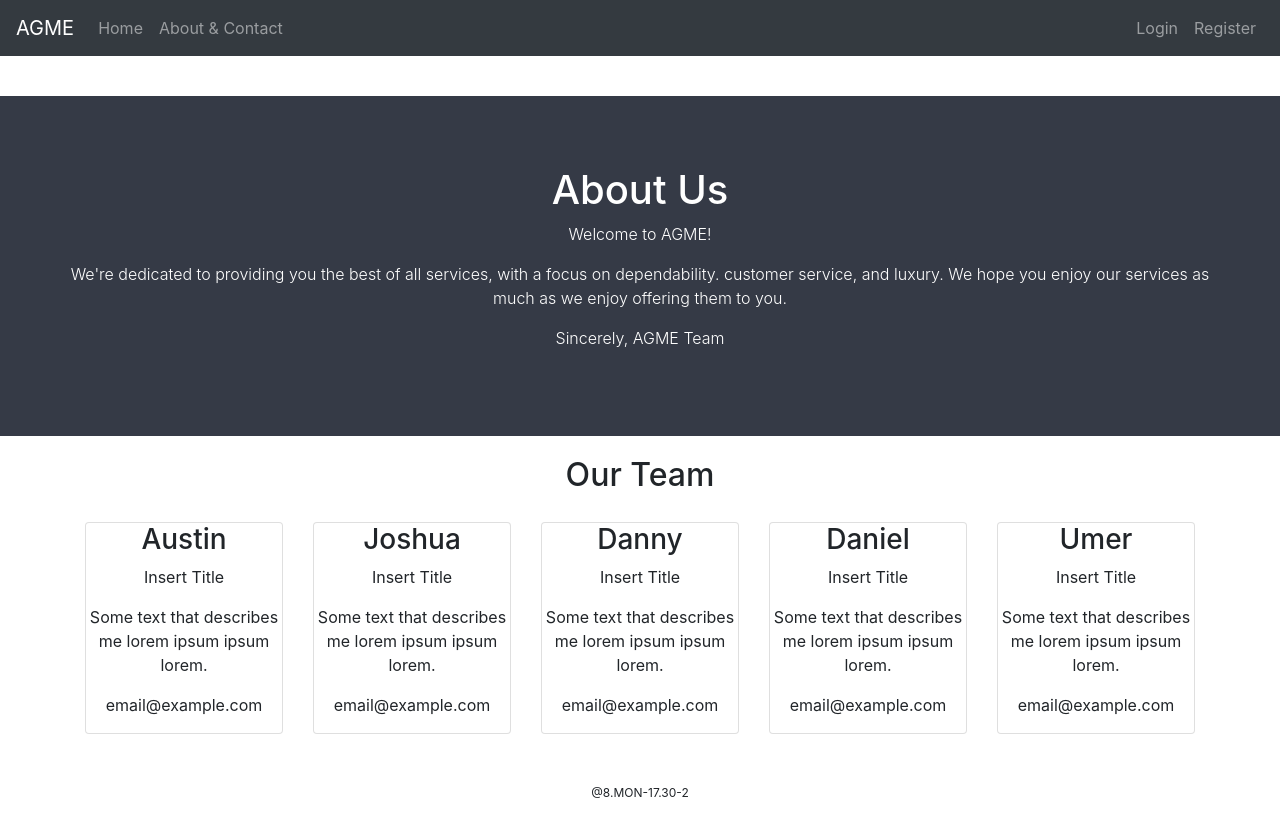
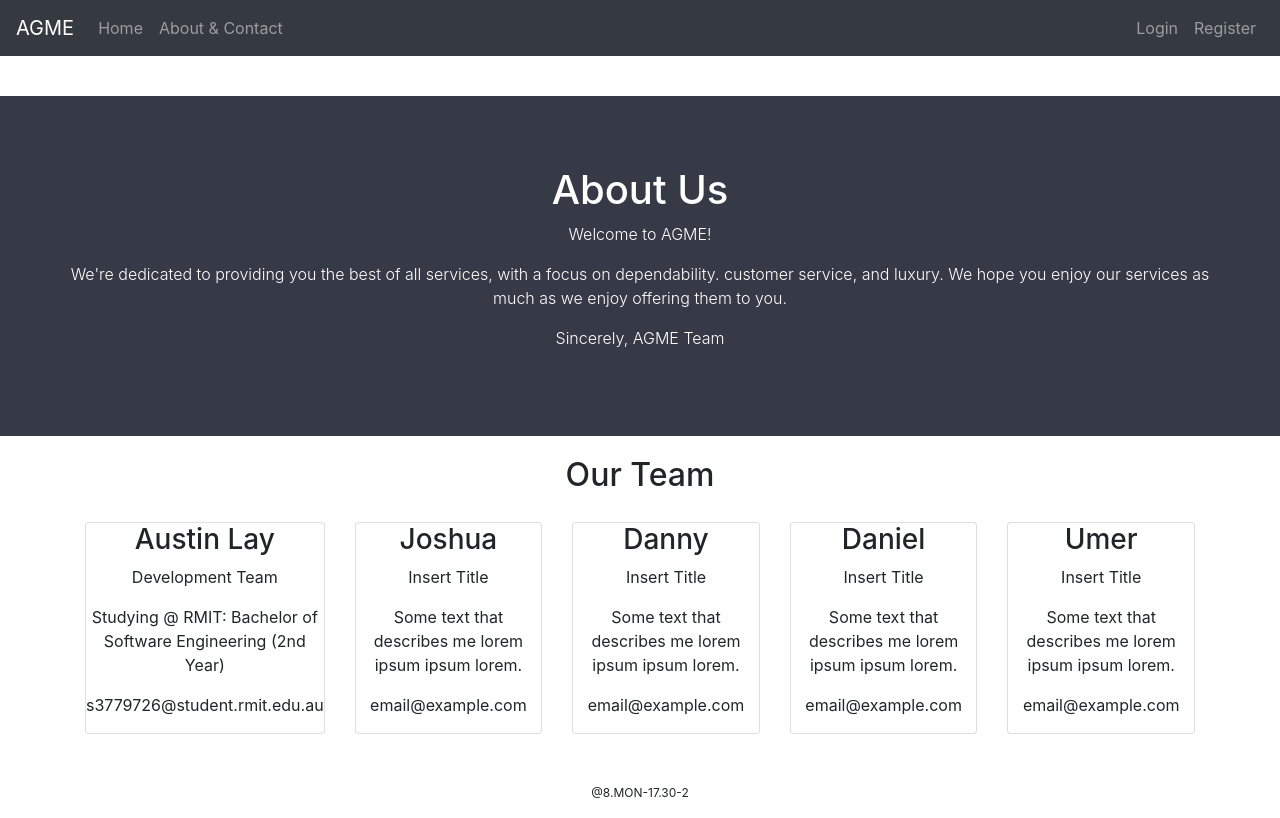
Before and after one commit to RMIT-SEPT/majorproject-8-mon-17-30-2, a React (Create React App) app in the folder FrontEnd/: page /about in a window 1280 px wide. Built offline with nearby package versions, Linux system fonts and the light colour scheme.

Commit message:
added aboutus for Austin

```diff
--- a/FrontEnd/src/components/HomePage/AboutAndContact.js
+++ b/FrontEnd/src/components/HomePage/AboutAndContact.js
@@ -26,10 +26,10 @@ function AboutUs() {
                 <Row>
                     <Col>
                         <div className="card">
-                            <h3>Austin</h3>
-                            <p>Insert Title</p>
-                            <p>Some text that describes me lorem ipsum ipsum lorem.</p>
-                            <p>email@example.com</p>
+                            <h3>Austin Lay</h3>
+                            <p>Development Team</p>
+                            <p>Studying @ RMIT: Bachelor of Software Engineering (2nd Year)</p>
+                            <p>s3779726@student.rmit.edu.au</p>
                         </div>
                     </Col>
                     <Col>
```
